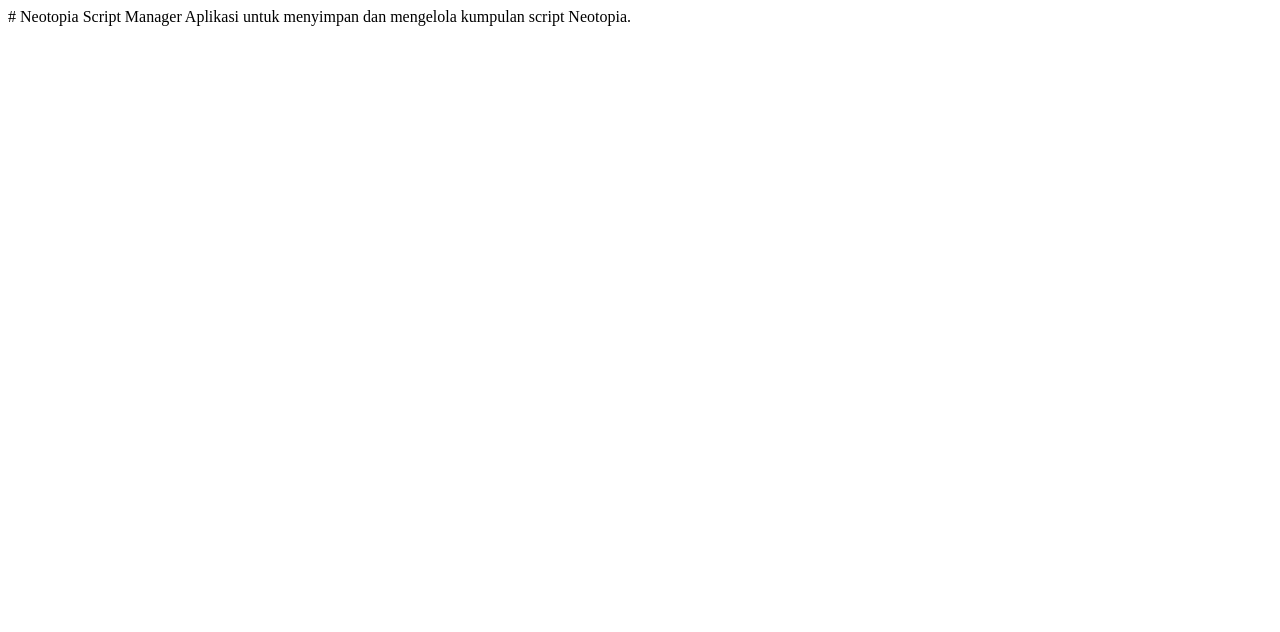
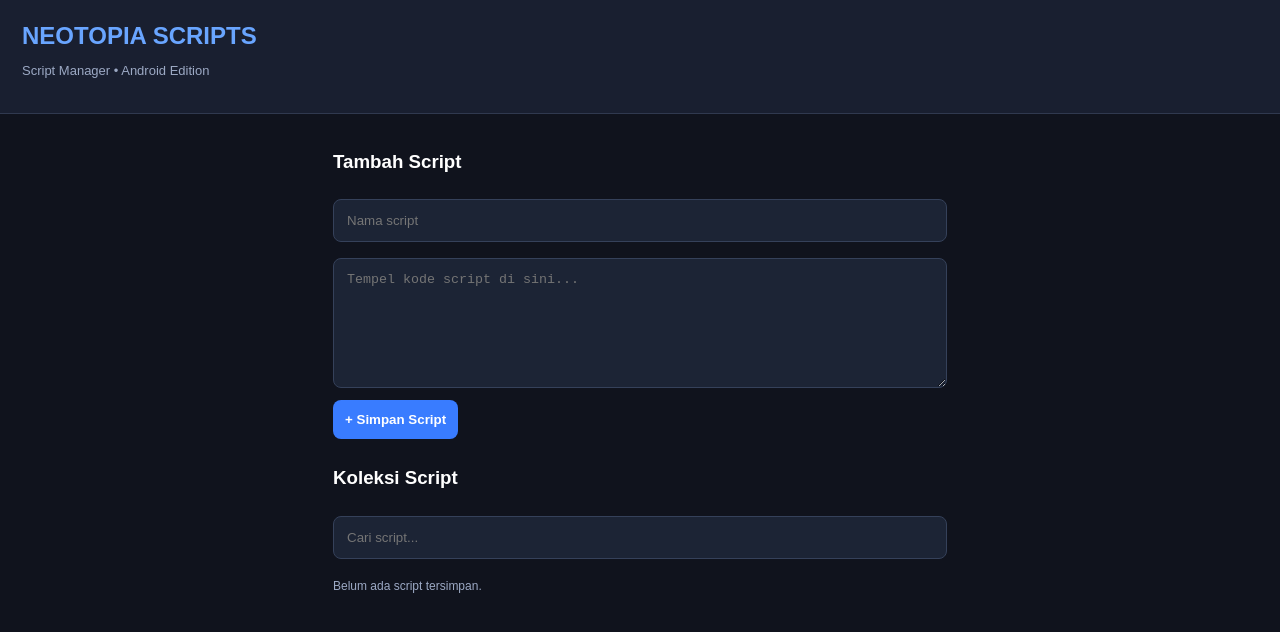
Before and after one commit to damasipa0-alt/neotopia-script, a plain HTML site: page index.html in a window 1280 px wide. Drawn offline with Linux system fonts and the light colour scheme.

Commit message:
Update index.html

```diff
--- a/index.html
+++ b/index.html
@@ -1,3 +1,108 @@
-# Neotopia Script Manager
+<!DOCTYPE html>
+<html lang="id">
+<head>
+<meta charset="UTF-8">
+<meta name="viewport" content="width=device-width, initial-scale=1.0">
+<title>Neotopia Script Manager</title>
+<style>
+*{box-sizing:border-box}
+body{margin:0;background:#10131d;color:white;font-family:Arial,sans-serif}
+header{padding:22px;background:#191f30;border-bottom:1px solid #30394f}
+h2{margin:0;color:#69a5ff}
+header p{color:#9ca9c4;font-size:13px}
+main{padding:18px;max-width:650px;margin:auto}
+button{border:0;border-radius:8px;padding:12px;background:#397cff;color:white;font-weight:bold;cursor:pointer}
+input,textarea{width:100%;padding:13px;margin:8px 0;background:#1c2435;border:1px solid #35415a;border-radius:8px;color:white}
+textarea{height:130px;resize:vertical}
+.card{background:#1a2131;padding:15px;border-radius:10px;margin:12px 0;border:1px solid #30394f}
+.card h3{margin:0 0 8px;color:#82b3ff}
+.small{font-size:12px;color:#9ca9c4}
+.actions{display:flex;gap:8px;margin-top:12px}
+.delete{background:#bd414b}
+</style>
+</head>
+<body>
+<header>
+<h2>NEOTOPIA SCRIPTS</h2>
+<p>Script Manager • Android Edition</p>
+</header>
+<main>
+<h3>Tambah Script</h3>
+<input id="name" placeholder="Nama script">
+<textarea id="code" placeholder="Tempel kode script di sini..."></textarea>
+<button onclick="addScript()">+ Simpan Script</button>
 
-Aplikasi untuk menyimpan dan mengelola kumpulan script Neotopia.
+<h3 style="margin-top:28px">Koleksi Script</h3>
+<input id="search" placeholder="Cari script..." oninput="render()">
+<div id="list"></div>
+</main>
+<script>
+let scripts=JSON.parse(localStorage.getItem("neoScripts")||"[]");
+
+function save(){
+ localStorage.setItem("neoScripts",JSON.stringify(scripts));
+ render();
+}
+
+function addScript(){
+ let name=document.getElementById("name").value.trim();
+ let code=document.getElementById("code").value.trim();
+ if(!name||!code){alert("Isi nama dan kode script!");return;}
+ scripts.push({id:Date.now(),name,code});
+ document.getElementById("name").value="";
+ document.getElementById("code").value="";
+ save();
+}
+
+function removeScript(id){
+ if(confirm("Hapus script ini?")){
+ scripts=scripts.filter(s=>s.id!==id);
+ save();
+ }
+}
+
+function copyScript(id){
+ let s=scripts.find(x=>x.id===id);
+ if(!s)return;
+ if(navigator.clipboard){
+ navigator.clipboard.writeText(s.code).then(()=>alert("Script berhasil disalin!")).catch(()=>alert("Gagal menyalin script."));
+ }else{
+ alert("Browser tidak mendukung fitur salin.");
+ }
+}
+
+function render(){
+ let q=document.getElementById("search").value.toLowerCase();
+ let list=document.getElementById("list");
+ list.innerHTML="";
+ let filtered=scripts.filter(s=>s.name.toLowerCase().includes(q));
+ if(!filtered.length){
+ list.innerHTML='<p class="small">Belum ada script tersimpan.</p>';
+ return;
+ }
+ filtered.forEach(s=>{
+ let div=document.createElement("div");
+ div.className="card";
+ let title=document.createElement("h3");
+ title.textContent=s.name;
+ let info=document.createElement("p");
+ info.className="small";
+ info.textContent=s.code.length+" karakter";
+ let actions=document.createElement("div");
+ actions.className="actions";
+ let copy=document.createElement("button");
+ copy.textContent="Salin";
+ copy.onclick=()=>copyScript(s.id);
+ let del=document.createElement("button");
+ del.textContent="Hapus";
+ del.className="delete";
+ del.onclick=()=>removeScript(s.id);
+ actions.append(copy,del);
+ div.append(title,info,actions);
+ list.append(div);
+ });
+}
+render();
+</script>
+</body>
+</html>
```
